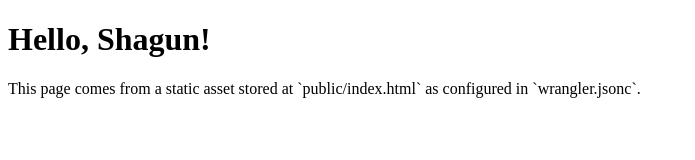
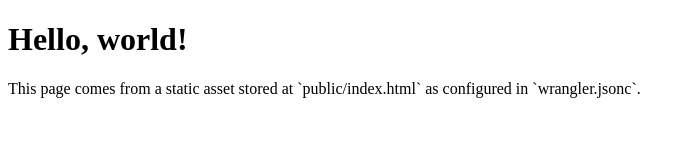
Before and after one commit to shagundev121/coludfare, a website: page public/index.html in a window 1280 px wide. Shown: the whole page, without its empty margins (0-695 px from the left). Drawn offline with Linux system fonts and the light colour scheme.

Commit message:
update in code

```diff
--- a/public/index.html
+++ b/public/index.html
@@ -3,10 +3,10 @@
 	<head>
 		<meta charset="UTF-8" />
 		<meta name="viewport" content="width=device-width, initial-scale=1.0" />
-		<title>Hello, Shagun!</title>
+		<title>Hello, world!</title>
 	</head>
 	<body>
-		<h1 id="heading">Hello, Shagun!</h1>
+		<h1 id="heading">Hello, world!</h1>
 		<p>This page comes from a static asset stored at `public/index.html` as configured in `wrangler.jsonc`.</p>
 	</body>
 </html>
```
